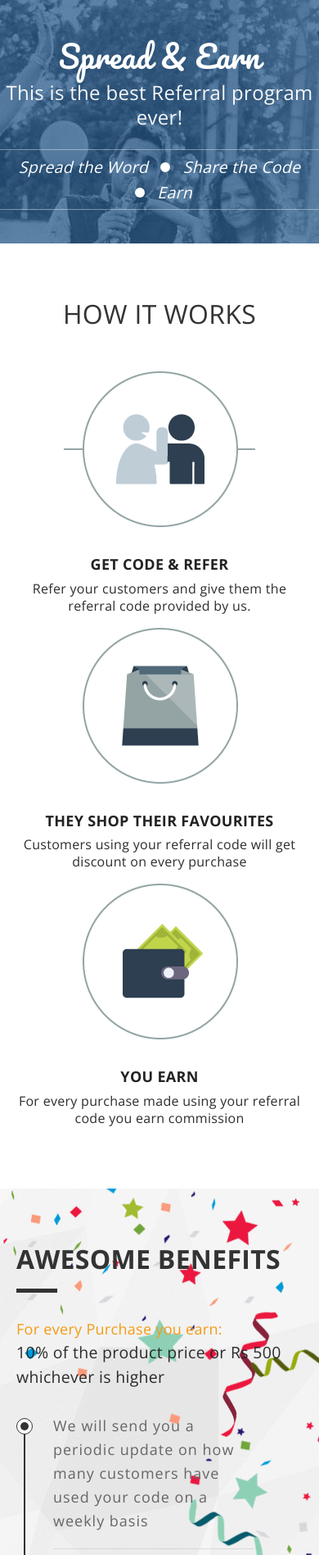
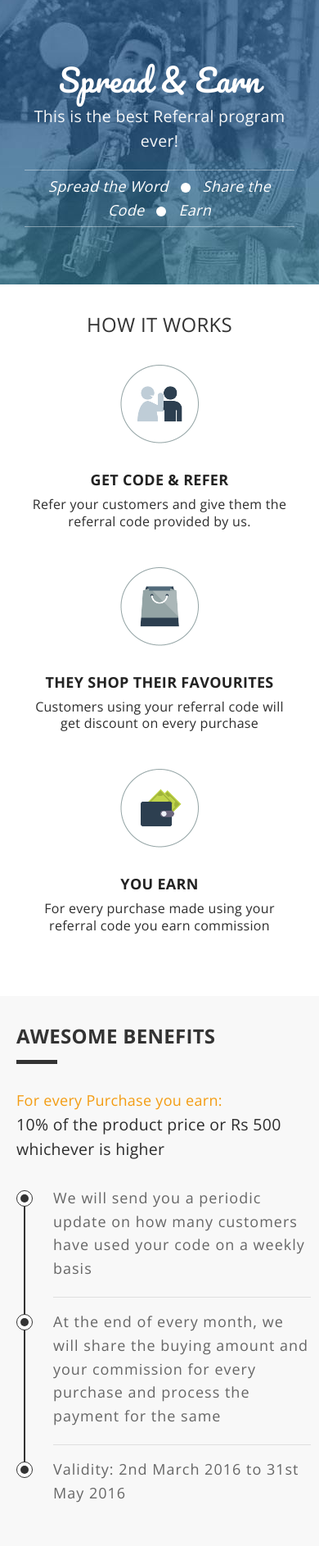
Before and after one commit to itsfaizur/vendor, a website: page index.html in a window 390 px wide. Shown: the part 103-2000 px from the top of the page at 82% size. Drawn offline with nearby package versions, Linux system fonts and the light colour scheme.

Commit message:
reponsive

```diff
--- a/assets/scss/_responsive.sass
+++ b/assets/scss/_responsive.sass
@@ -9,8 +9,8 @@
 @media (max-width: 1000px)
   .hero-unit,
   .hero-unit .caption
-    height: 400px
-    min-height: 400px
+    height: 450px
+    min-height: 450px
 
   .hero-unit .caption .text h1
     font-size: 3em
@@ -24,23 +24,93 @@
   .hero-unit .caption .text h5 i
     top: 10px
 
+  .awesome-ben
+    background-position: top -50px right -200px
+
+  .awesome-ben .awesome-ben-list li
+    width: 80%
+
+  .awesome-ben .awesome-ben-list:before
+    height: 220px
+
 // /* Larger than tablet */
 @media (max-width: 750px)
   .hero-unit,
   .hero-unit .caption
-    height: 300px
-    min-height: 300px
+    height: 400px
+    min-height: 400px
+
+  .section
+    padding: 45px 0
+
+  .awesome-ben .awesome-ben-list li
+    width: 90%
+
 
 @media (max-width: 650px)
+  .hero-unit
+    background-position: top -120px center
+
   .hero-unit .caption .text h1
     font-size: 2.5em
 
   .hero-unit .caption .text p
-    font-size: 1.6em
+    font-size: 1.3em
+    padding: 0 30px
 
+  .title
+    font-size: 24px
+
+  .work-step h2
+    margin-bottom: 30px
+
+  .work-step .icons img
+    max-width: 80%
+
+  .section .row:before
+    top: 140px
+
+// /* Larger than phablet (also point when grid becomes active) */
+@media (max-width: 550px)
+  .hero-unit,
+  .hero-unit .caption
+    height: 350px
+    min-height: 350px
+
+  .hero-unit .caption .text h5
+    font-size: 1.2em
+    margin: 0 30px
+
+  .section
+    padding: 30px 0
+
+  .title
+    font-size: 24px
+
+  .awesome-ben .awesome-ben-list:before
+    height: 280px
+
+  .awesome-ben
+    background: #f8f8f8
+
+  .section .row:before
+    display: none
+
+  .work-step .icons img
+    width: 30%
+
+  .work-step .icons
+    margin-bottom: 45px
+    padding: 0 60px
 
 // /* Larger than mobile */
-// @media (max-width: 400px) {}
+@media (max-width: 400px)
+  .awesome-ben .awesome-ben-list:before
+    height: 340px
+
+  .work-step .icons
+    padding: 0 15px
+
 //
 // /* Larger than phablet (also point when grid becomes active) */
 // @media (max-width: 550px) {}
--- a/assets/scss/_skeleton.scss
+++ b/assets/scss/_skeleton.scss
@@ -44,7 +44,7 @@
 /* For devices larger than 400px */
 @media (min-width: 400px) {
   .container {
-    padding: 0; }
+    padding: 0 20px; }
 }
 
 /* For devices larger than 550px */
```
Also changed, not shown: css/style.min.css.
